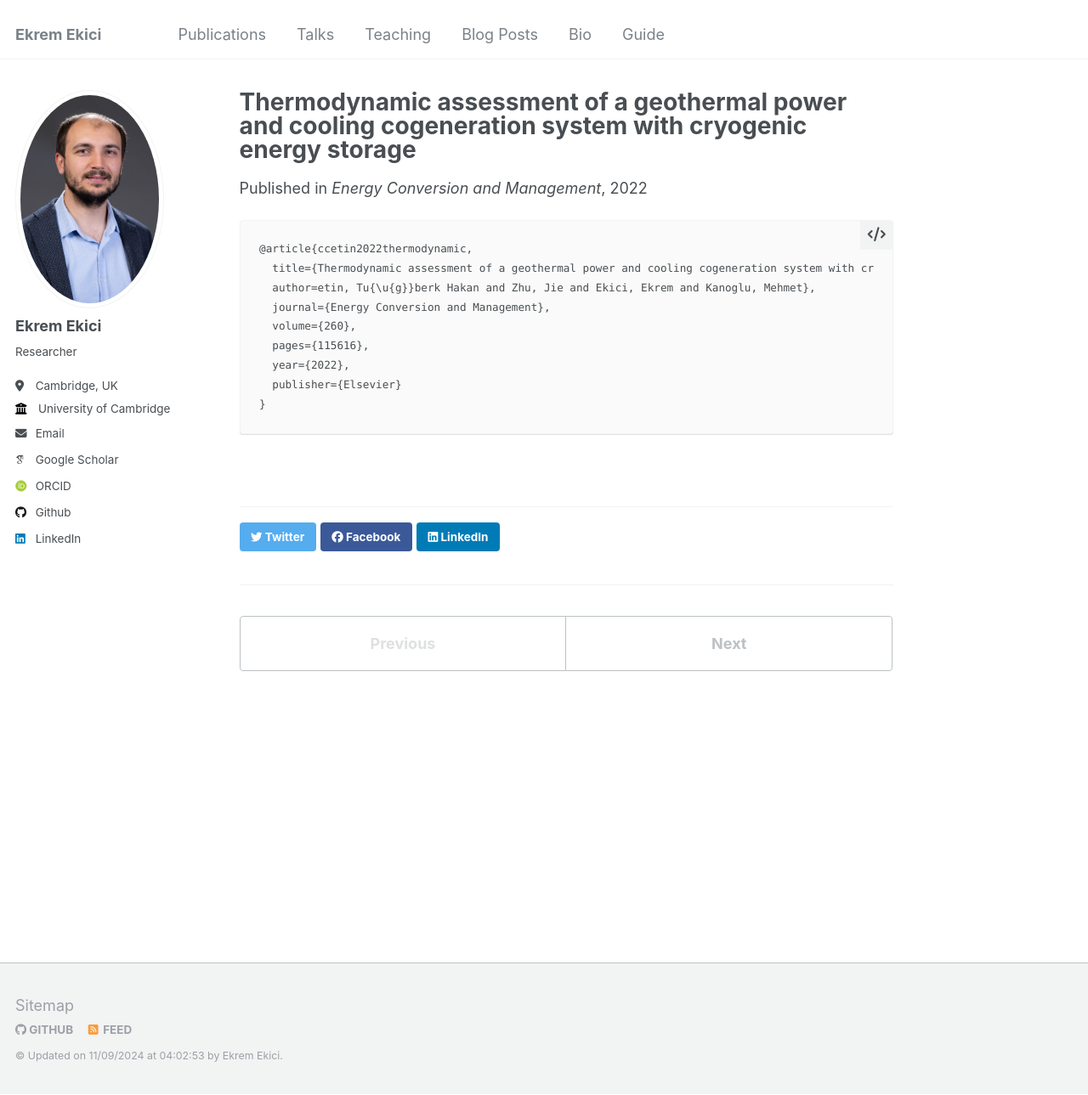
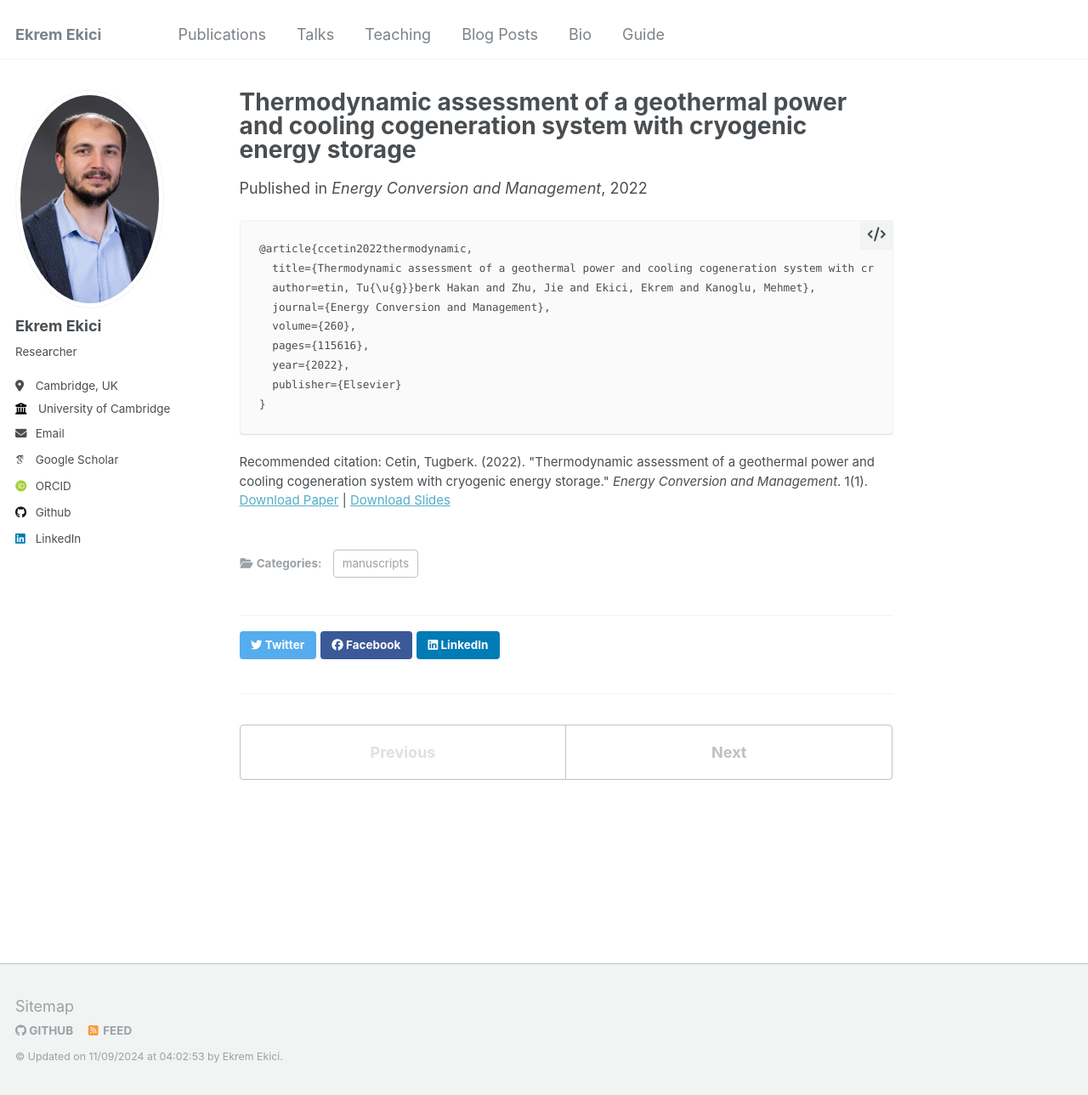
Before and after one commit to ekremekc/ekremekc.github.io, a Jekyll site: the page built from _publications/2022-05-15-paper-1.md, in a window 1280 px wide and 1289 px high. Shown: the whole window at 85% size. Built offline with Jekyll 4.4.1, drawn with Linux system fonts in a browser that asks for light colours; some web fonts are replaced.

Commit message:
pudate details

````diff
--- a/_publications/2022-05-15-paper1.md
+++ b/_publications/2022-05-15-paper-1.md
@@ -1,10 +1,14 @@
 ---
 title: "Thermodynamic assessment of a geothermal power and cooling cogeneration system with cryogenic energy storage"
 collection: publications
-permalink: /publications/2022-05-15-paper1
+category: manuscripts
+permalink: /publication/2022-05-15-paper-1
+excerpt: 'This paper is published under collaboration with Dr. Tugberk Hakan Cetin.'
 date: 2022-05-15
 venue: 'Energy Conversion and Management'
+slidesurl: 'http://academicpages.github.io/files/slides1.pdf'
 paperurl: 'https://www.sciencedirect.com/science/article/pii/S0196890422004125'
+citation: 'Cetin, Tugberk. (2022). &quot;Thermodynamic assessment of a geothermal power and cooling cogeneration system with cryogenic energy storage.&quot; <i>Energy Conversion and Management</i>. 1(1).'
 ---
 
 ```
````
Also changed, not shown: _publications/2024-01-05-paper-1.md (renamed from _publications/2024-01-05-paper1.md, +1 -1 lines), _publications/2024-05-05-paper-2.md (renamed from _publications/2024-05-05-paper2.md, +1 -1 lines), _publications/2024-09-15-paper-3.md (renamed from _publications/2024-09-15-paper3.md, +1 -1 lines).
